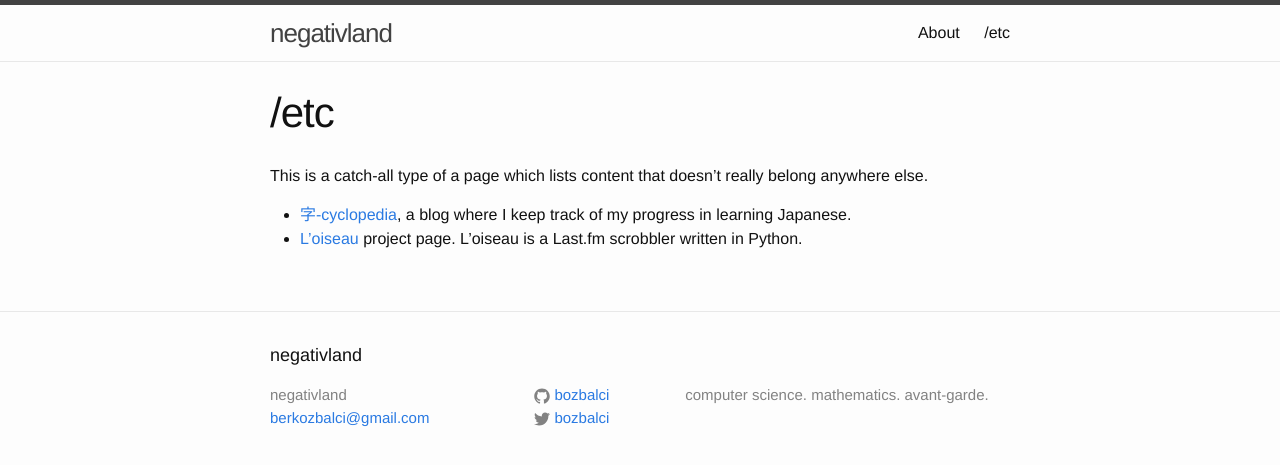
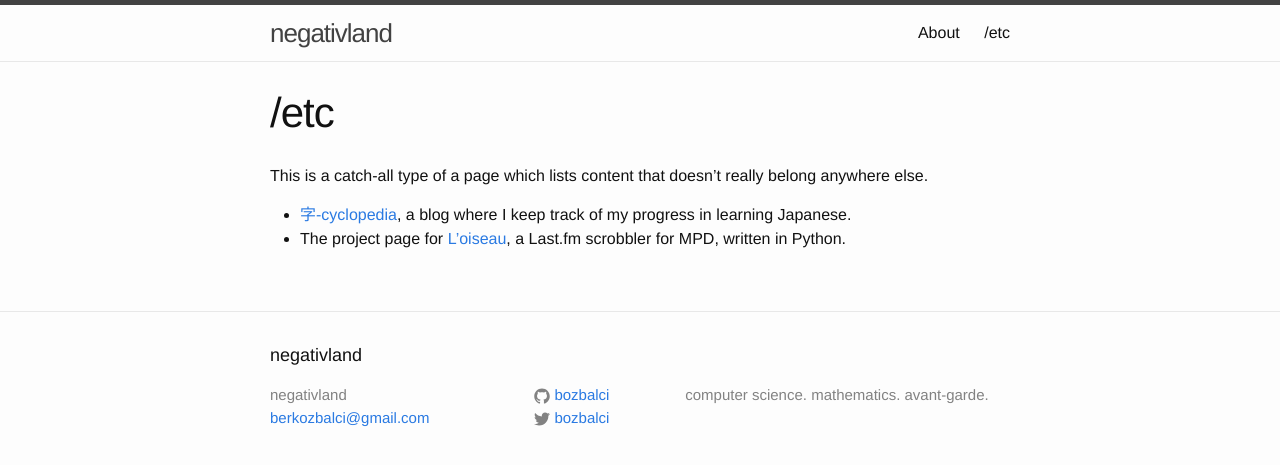
Before and after one commit to bozbalci/legacy-gh-page, a Jekyll site: the page built from etc.md, in a window 1280 px wide. Shown: the top 465 px of the page. Built offline with Jekyll 4.4.1, drawn with Linux system fonts in a browser that asks for light colours.

Commit message:
Reword oiseau description

```diff
--- a/etc.md
+++ b/etc.md
@@ -8,7 +8,7 @@ showonmenu: true
 This is a catch-all type of a page which lists content that doesn't really belong anywhere else.
 
 * [字-cyclopedia][jp-blog], a blog where I keep track of my progress in learning Japanese.
-* [L'oiseau][oiseau] project page. L'oiseau is a Last.fm scrobbler written in Python.
+* The project page for [L'oiseau][oiseau], a Last.fm scrobbler for MPD, written in Python.
 
 [jp-blog]: https://bozbalci.github.io/jp
 [oiseau]: https://bozbalci.github.io/oiseau
```
